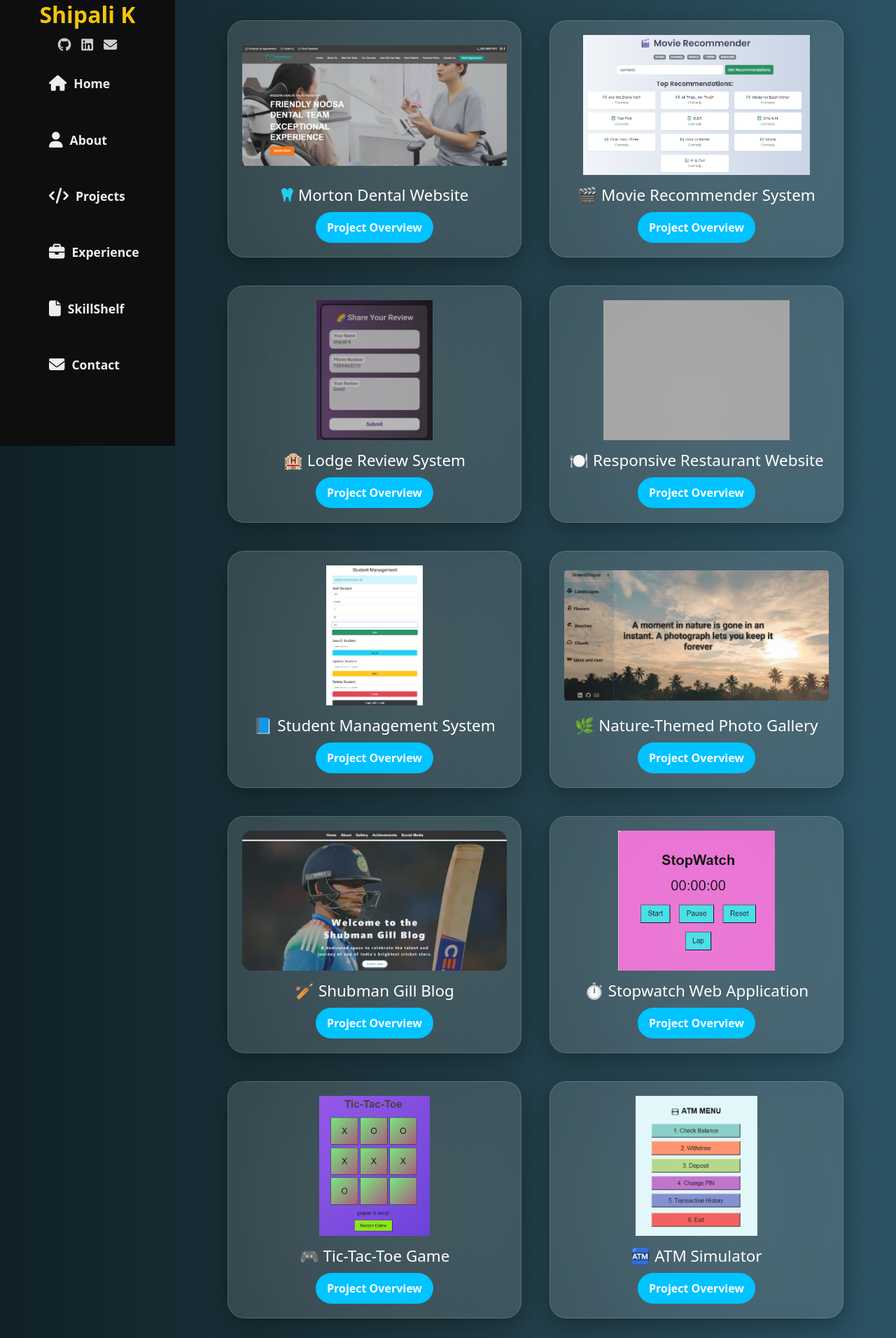
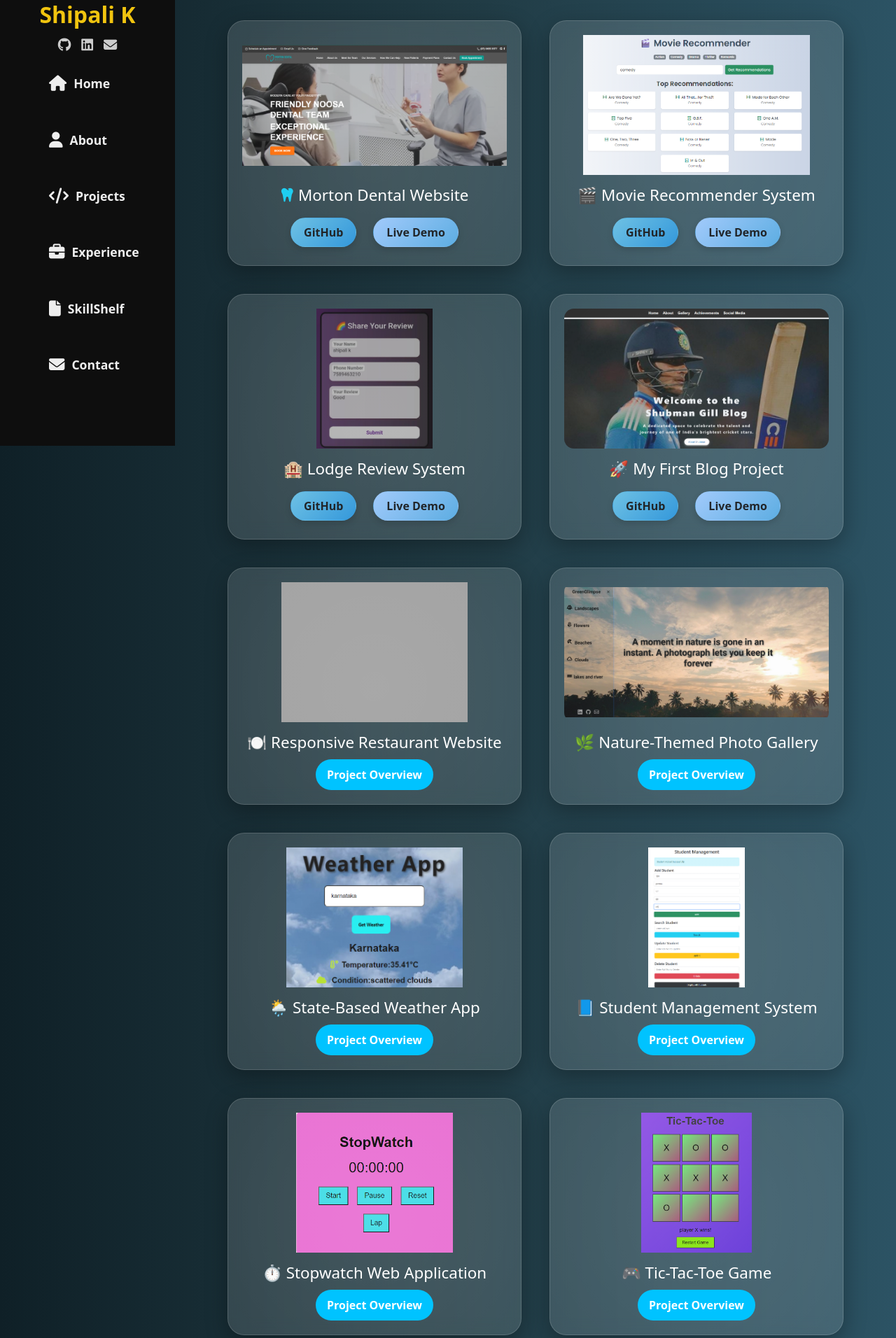
Before and after one commit to shipali-k-account/my_portfolio, a Flask app: page /projects in a window 1280 px wide. Shown: the part 163-2075 px from the top of the page at 70% size. Run offline with Flask 3, Linux system fonts and the light colour scheme; grey boxes are pictures that could not be loaded.

Commit message:
Add README and other project files

```diff
--- a/app.py
+++ b/app.py
@@ -4,7 +4,7 @@ import os
 import smtplib
 from datetime import datetime
 
-# Load variables from .env
+
 load_dotenv()
 
 EMAIL_USER=os.getenv("EMAIL_USER")
--- a/static/css/style.css
+++ b/static/css/style.css
@@ -150,7 +150,7 @@ nav ul li a:hover {
   margin: 5px 0;
 }
 
-/* MOBILE */
+
 @media (max-width: 768px) {
   .menu-toggle {
     display: block;
@@ -300,14 +300,12 @@ nav ul li a:hover {
   transition: transform 0.3s ease, box-shadow 0.3s ease;
   position: relative;
   overflow: hidden;
-  cursor: pointer;
 }
 
 .project-card:hover {
   transform: translateY(-8px) scale(1.02);
   box-shadow: 0 18px 40px rgba(0, 0, 0, 0.5);
 }
-
 .project-card::before {
   content: "";
   position: absolute;
@@ -318,6 +316,7 @@ nav ul li a:hover {
   background: radial-gradient(circle, rgba(255,255,255,0.1), transparent);
   transform: rotate(25deg);
   z-index: 0;
+  pointer-events: none;
 }
 
 
@@ -357,8 +356,70 @@ nav ul li a:hover {
 
 
 .project-link:hover {
-  background: #007acc;
+  background: linear-gradient(135deg, #a1cafb, #5dade2);
 }
+.project-buttons {
+  margin-top: 12px;
+  display: flex;
+  justify-content: center;
+  gap: 12px;
+  flex-wrap: wrap;
+  position: relative;
+  z-index: 10;
+}
+.project-buttons .btn {
+  padding: 8px 18px;
+  border-radius: 30px;
+  font-weight: 600;
+  font-size: clamp(0.8rem, 1.5vw, 1rem);
+  text-decoration: none;
+  transition: background-color 0.3s ease;
+  display: inline-block;
+  min-width: 90px;
+  text-align: center;
+  box-shadow: 0 4px 10px rgba(0,0,0,0.15);
+  pointer-events: auto;
+}
+
+.btn-github {
+  background: linear-gradient(135deg, #6ec1e4, #3498db); /* sky blue gradient */
+  color: white;
+  border: none;
+  box-shadow: 0 4px 15px rgba(52, 152, 219, 0.4);
+  transition: background 0.3s ease, box-shadow 0.3s ease;
+}
+.btn-github:hover {
+  background: linear-gradient(135deg, #3498db, #2980b9); /* darker sky blue */
+  box-shadow: 0 6px 20px rgba(41, 128, 185, 0.6);
+  color: white;
+}
+
+.btn-live {
+  background: linear-gradient(135deg, #a1cafb, #5dade2); /* lighter sky blue gradient */
+  color: white;
+  border: none;
+  box-shadow: 0 4px 15px rgba(93, 173, 226, 0.4);
+  transition: background 0.3s ease, box-shadow 0.3s ease;
+}
+
+.btn-live:hover {
+   background: linear-gradient(135deg, #5dade2, #2e86c1);
+  box-shadow: 0 6px 20px rgba(46, 134, 193, 0.6);
+  color: white;
+}
+
+@media (max-width: 480px) {
+  .project-buttons {
+    gap: 8px;
+  }
+
+  .project-buttons .btn {
+    padding: 7px 14px;
+    font-size: 0.85rem;
+    min-width: 70px;
+  }
+}
+
 
 @media (max-width: 768px) {
   .project-wrapper {
@@ -388,7 +449,7 @@ nav ul li a:hover {
 }
 
 .section-title {
-  font-size: clamp(2rem, 4vw, 3rem); /* Large, bold title */
+  font-size: clamp(2rem, 4vw, 3rem);
   font-weight: 800;
   text-align: center;
   color: #f1c40f;
@@ -664,8 +725,8 @@ nav ul li a:hover {
 
 .slider-item img {
   width: 100%;
-  height: 100px;               /* Fixed uniform height */
-  object-fit: contain;           /* Ensures images fill area nicely */
+  height: 100px;
+  object-fit: contain;
   border-radius: 8px;
   margin-bottom: 10px;
 }
--- a/static/js/popup.js
+++ b/static/js/popup.js
@@ -1,5 +1,5 @@
 document.addEventListener("DOMContentLoaded", function () {
-  // View button popup logic
+
   document.querySelectorAll('.btn-view').forEach(btn => {
     btn.addEventListener('click', function (e) {
       e.preventDefault();
@@ -9,14 +9,13 @@ document.addEventListener("DOMContentLoaded", function () {
     });
   });
 
-  // Sidebar toggle
+
   const menuToggle = document.getElementById("menuToggle");
   const sidebar = document.querySelector(".sidebar");
   menuToggle.addEventListener("click", () => {
     sidebar.classList.toggle("active");
   });
 
-  // Toggle "Show/Hide Details" text
   const toggleBtn = document.querySelector('.toggle-btn');
   const toggleText = toggleBtn.querySelector('.toggle-text');
   const collapse = document.getElementById('projectDetails');
@@ -29,22 +28,21 @@ document.addEventListener("DOMContentLoaded", function () {
     toggleText.textContent = "Show Details";
   });
 
-  // Enable drag for sliders
+
   enableSliderDrag('certificatesSlider');
   enableSliderDrag('badgesSlider');
 
-  // Enable auto-slide for sliders
+
   autoSlideSlider('certificatesSlider', 1.5);
   autoSlideSlider('badgesSlider', 1.5);
 });
 
-// Close popup function
 function closePopup() {
   document.getElementById('popup').style.display = 'none';
   document.getElementById('popup-img').src = '';
 }
 
-// Slider drag scroll logic
+
 function enableSliderDrag(sliderId) {
   const slider = document.getElementById(sliderId);
   let isDown = false;
@@ -63,12 +61,12 @@ function enableSliderDrag(sliderId) {
     if (!isDown) return;
     e.preventDefault();
     const x = e.pageX - slider.offsetLeft;
-    const walk = (x - startX) * 2; // scroll speed
+    const walk = (x - startX) * 2;
     slider.scrollLeft = scrollLeft - walk;
   });
 }
 
-// Auto-slide logic
+
 function autoSlideSlider(sliderId, speed = 2) {
   const slider = document.getElementById(sliderId);
   let scrollAmount = 0;
@@ -81,5 +79,5 @@ function autoSlideSlider(sliderId, speed = 2) {
     slider.scrollTo({ left: scrollAmount, behavior: 'smooth' });
   }
 
-  setInterval(slide, 50); // adjust interval speed here
+  setInterval(slide, 50);
 }
--- a/templates/projects.html
+++ b/templates/projects.html
@@ -5,80 +5,90 @@
 
 <div class="project-wrapper">
   <div class="project-container">
-    <!-- Project 1 -->
+
     <div class="project-card">
-  <img src="{{ url_for('static', filename='images/project1.png') }}" alt="recommendation">
-  <h3><i class="fas fa-tooth text-info"></i> Morton Dental Website</h3>
-  <a href="https://www.mortondental.com.au/" target="_blank" class="project-link">Project Overview</a>
-  </div>
+      <img src="{{ url_for('static', filename='images/project1.png') }}" alt="recommendation">
+      <h3><i class="fas fa-tooth text-info"></i> Morton Dental Website</h3>
+      <div class="project-buttons">
+        <a href="https://github.com/Smuktha/mortondental" target="_blank" class="btn btn-github">GitHub</a>
+        <a href="https://www.mortondental.com.au/" target="_blank" class="btn btn-live">Live Demo</a>
+      </div>
+    </div>
 
-    <!-- Project 2 -->
     <div class="project-card">
       <img src="{{ url_for('static', filename='images/recommendation.png') }}" alt="recommendation">
       <h3>🎬 Movie Recommender System</h3>
-      <a href="https://github.com/shipali-k-account/Movie_Recommender_Project" target="_blank" class="project-link">Project Overview</a>
+      <div class="project-buttons">
+        <a href="https://github.com/shipali-k-account/Movie_Recommender_Project" target="_blank" class="btn btn-github">GitHub</a>
+        <a href="https://movie-recommender-project-va7w.onrender.com" target="_blank" class="btn btn-live">Live Demo</a>
+      </div>
     </div>
 
-    <!-- Project 3 -->
     <div class="project-card">
-      <img src="{{ url_for('static', filename='images/review.jpg') }}" alt="lodge_review">
+      <img src="{{ url_for('static', filename='images/review.jpg') }}" alt="recommendation">
       <h3>🏨 Lodge Review System</h3>
-      <a href="https://lodge-review.onrender.com" target="_blank" class="project-link">Project Overview</a>
+      <div class="project-buttons">
+        <a href="https://github.com/shipali-k-account/lodge_review/blob/main/qr_code.png" target="_blank" class="btn btn-github">GitHub</a>
+        <a href="https://lodge-review.onrender.com" target="_blank" class="btn btn-live">Live Demo</a>
+      </div>
     </div>
 
-    <!-- Project 4 -->
     <div class="project-card">
+      <img src="{{ url_for('static', filename='images/gill.png') }}" alt="recommendation">
+      <h3>🚀 My First Blog Project</h3>
+      <div class="project-buttons">
+        <a href="https://github.com/shipali-k-account/Shubman_Gill_Blog" target="_blank" class="btn btn-github">GitHub</a>
+        <a href="https://shubman-gill-blog.onrender.com" target="_blank" class="btn btn-live">Live Demo</a>
+      </div>
+    </div>
+
+  <div class="project-card">
       <img src="{{ url_for('static', filename='images/photo.png') }}" alt="Restaurant">
       <h3>🍽️ Responsive Restaurant Website</h3>
       <a href="https://github.com/shipali-k-account/PRODIGY_WD_01" target="_blank" class="project-link">Project Overview</a>
     </div>
 
-    <!-- Project 5 -->
+
+    <div class="project-card">
+      <img src="{{ url_for('static', filename='images/Nature.png') }}" alt="nature">
+      <h3>🌿 Nature-Themed Photo Gallery</h3>
+      <a href="https://github.com/shipali-k-account/Nature-Themed-Photo-Gallery-" target="_blank" class="project-link">Project Overview</a>
+    </div>
+
+  <div class="project-card">
+    <img src="{{ url_for('static', filename='images/weather.png') }}" alt="Weather">
+    <h3>🌦️ State-Based Weather App</h3>
+    <a href="https://github.com/shipali-k-account/PRODIGY_WD_05" target="_blank" class="project-link">Project Overview</a>
+  </div>
+
+
     <div class="project-card">
       <img src="{{ url_for('static', filename='images/home.png') }}" alt="Student">
       <h3>📘 Student Management System</h3>
       <a href="https://github.com/shipali-k-account/Student-Management-System" target="_blank" class="project-link">Project Overview</a>
     </div>
 
-    <!-- Project 6 -->
-    <div class="project-card">
-      <img src="{{ url_for('static', filename='images/Nature.png') }}" alt="nature">
-      <h3>🌿 Nature-Themed Photo Gallery</h3>
-      <a href="https://github.com/shipali-k-account/Nature-Themed-Photo-Gallery-" target="_blank" class="project-link">Project Overview</a>
-    </div>
 
-    <!-- Project 7 -->
-    <div class="project-card">
-      <img src="{{ url_for('static', filename='images/gill.png') }}" alt="gill">
-      <h3>🏏 Shubman Gill Blog</h3>
-      <a href="https://github.com/shipali-k-account/Shubman_Gill_Blog" target="_blank" class="project-link">Project Overview</a>
-    </div>
-
-    <!-- Project 8 -->
     <div class="project-card">
       <img src="{{ url_for('static', filename='images/stopwatch.png') }}" alt="watch">
       <h3>⏱️ Stopwatch Web Application</h3>
       <a href="https://github.com/shipali-k-account/PRODIGY_WD_02" target="_blank" class="project-link">Project Overview</a>
     </div>
 
-    <!-- Project 9 -->
+
     <div class="project-card">
       <img src="{{ url_for('static', filename='images/Tic-Tac-Toe.png') }}" alt="game">
       <h3>🎮 Tic-Tac-Toe Game</h3>
       <a href="https://github.com/shipali-k-account/PRODIGY_WD_03" target="_blank" class="project-link">Project Overview</a>
     </div>
-     <!-- Project 10 -->
+
     <div class="project-card">
     <img src="{{ url_for('static', filename='images/ATMenu.png') }}" alt="ATM">
     <h3>🏧 ATM Simulator</h3>
     <a href="https://github.com/shipali-k-account/ATM-Simulator" target="_blank" class="project-link">Project Overview</a>
   </div>
-   <!-- Project 11 -->
-  <div class="project-card">
-    <img src="{{ url_for('static', filename='images/weather.png') }}" alt="Weather">
-    <h3>🌦️ State-Based Weather App</h3>
-    <a href="https://github.com/shipali-k-account/PRODIGY_WD_05" target="_blank" class="project-link">Project Overview</a>
-  </div>
+
+
 
   </div>
 </div>
```
Also changed, not shown: templates/about.html (+7 -7 lines), templates/index.html (+43 -29 lines), 1 other file.
